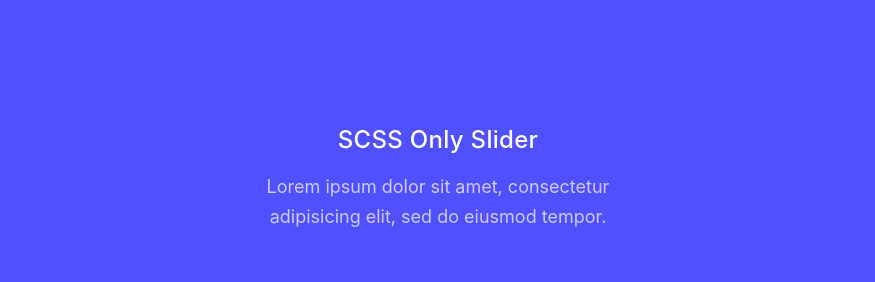
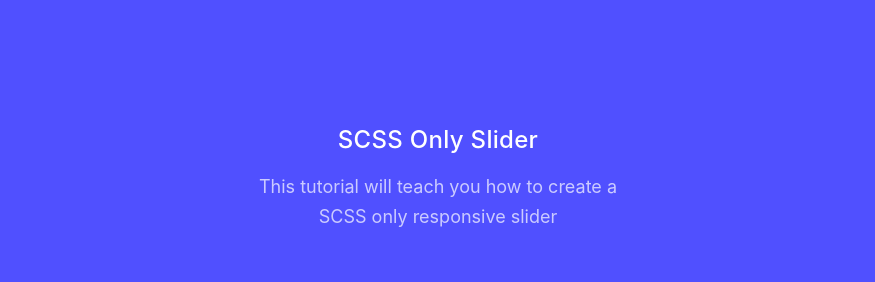
Before and after one commit to significa/css-only-slider, a website: page public/slider.html in a window 1280 px wide. Shown: the top 282 px of the page, without its empty margins (202-1077 px from the left). Drawn offline with Linux system fonts and the light colour scheme.

Commit message:
Fix text

```diff
--- a/public/slider.html
+++ b/public/slider.html
@@ -16,8 +16,8 @@
 
     <div class="section__entry section__entry--center">
       <h1 class="section__title heading-2 heading-2--white">SCSS Only Slider</h1>
-      <p class="section__text text text--light-white">Lorem ipsum dolor sit amet, consectetur adipisicing
-      elit, sed do eiusmod tempor. </p>
+      <p class="section__text text text--light-white">This tutorial will teach you how to create
+      a SCSS only responsive slider</p>
     </div>
 
   	<input type="radio" name="slider" id="slide-1" class="slider__radio">
@@ -33,7 +33,7 @@
           <p class="heading-3 heading-3--light">Development</p>
           <p class="heading-3">SCSS Only slider</p>
           <p class="slider__item-text serif">This tutorial will teach you how to create
-          a SCSS only responsive slider.Feel free to read the whole tutorial or
+          a SCSS only responsive slider. Feel free to read the whole tutorial or
           just download and try it by yourself.</p>
           <a class="heading-3 link" href="/">Read on Medium</a>
         </div>
@@ -44,7 +44,7 @@
           <p class="heading-3 heading-3--light">Development</p>
           <p class="heading-3">SCSS Only slider</p>
           <p class="slider__item-text serif">This tutorial will teach you how to create
-          a SCSS only responsive slider.Feel free to read the whole tutorial or
+          a SCSS only responsive slider. Feel free to read the whole tutorial or
           just download and try it by yourself.</p>
           <a class="heading-3 link" href="/">Read on Medium</a>
         </div>
@@ -55,7 +55,7 @@
           <p class="heading-3 heading-3--light">Development</p>
           <p class="heading-3">SCSS Only slider</p>
           <p class="slider__item-text serif">This tutorial will teach you how to create
-          a SCSS only responsive slider.Feel free to read the whole tutorial or
+          a SCSS only responsive slider. Feel free to read the whole tutorial or
           just download and try it by yourself.</p>
           <a class="heading-3 link" href="/">Read on Medium</a>
         </div>
@@ -77,7 +77,7 @@
           <p class="heading-3 heading-3--light">Development</p>
           <p class="heading-3">SCSS Only slider</p>
           <p class="slider__item-text serif">This tutorial will teach you how to create
-          a SCSS only responsive slider.Feel free to read the whole tutorial or
+          a SCSS only responsive slider. Feel free to read the whole tutorial or
           just download and try it by yourself.</p>
           <a class="heading-3 link" href="/">Read on Medium</a>
         </div>
```
